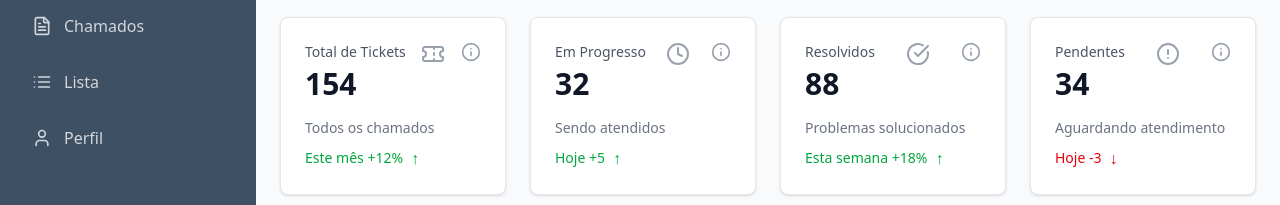
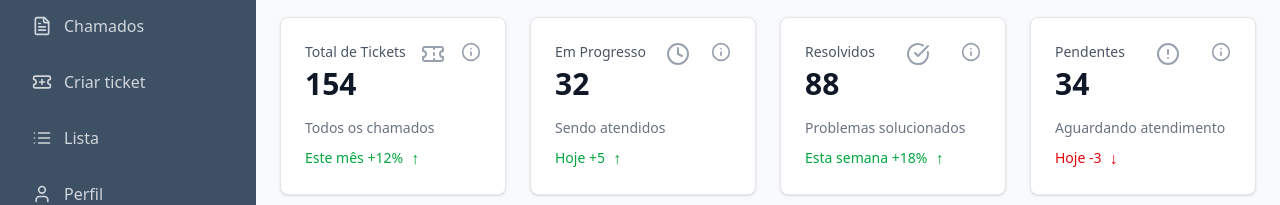
Before and after one commit to iago-melo01/techsupport-app, a React (Vite) app in the folder frontend/: page /dashboard in a window 1280 px wide. Shown: the part 159-364 px from the top of the page. Built offline with nearby package versions, Linux system fonts and the light colour scheme; no server answers; sample sign-in values are in the browser's storage; what @radix-ui/themes would draw is missing.

Commit message:
feat: add create ticket route and sidebar navigation
- Added create ticket route to router configuration

- Added createTicket route constant

- Added create ticket link to sidebar navigation

```diff
--- a/frontend/src/Components/Sidebar/Sidebar.tsx
+++ b/frontend/src/Components/Sidebar/Sidebar.tsx
@@ -1,5 +1,5 @@
 import { Link, useLocation, useNavigate } from "react-router-dom";
-import { LayoutDashboard, FileText, List, User, LogOut, Users2 } from "lucide-react";
+import { LayoutDashboard, FileText, List, User, LogOut, Users2, TicketPlus } from "lucide-react";
 import { useAuthContext } from "@/Context/AuthContext";
 import { routes } from "@/Router/routes";
 import { removeToken } from "@/Lib/Token";
@@ -30,6 +30,12 @@ export default function Sidebar() {
 			label: "Chamados",
 			icon: <FileText size={20} />,
 			route: "/chamados",
+		},
+		{
+			id: 2.5,
+			label: "Criar ticket",
+			icon: <TicketPlus size={20} />,
+			route: routes.internal.createTicket,
 		},
 		{
 			id: 3,
--- a/frontend/src/Router/router.tsx
+++ b/frontend/src/Router/router.tsx
@@ -21,6 +21,9 @@ const DashboardPage = lazy(() => import("@Modules/Dashboard/Pages/DashboardPage"
 
 // Users
 const UsersPage = lazy(() => import("@Modules/User/Pages/UsersPage"));
+
+// Tickets
+const CreateTicketPage = lazy(() => import("@Modules/Ticket/Pages/CreateTicketPage"));
 
 export const router = createBrowserRouter([
 	{
@@ -65,6 +68,10 @@ export const router = createBrowserRouter([
 					</RequireAdmin>
 				),
 			},
+			{
+				path: "criar-ticket",
+				element: <CreateTicketPage />,
+			},
 		],
 	},
 ]);
--- a/frontend/src/Router/routes.tsx
+++ b/frontend/src/Router/routes.tsx
@@ -6,5 +6,6 @@ export const routes = {
 		dashboard: "/dashboard",
 		tickets: "/chamados",
 		users: "/usuarios",
+		createTicket: "/criar-ticket",
 	},
 } as const;
```
